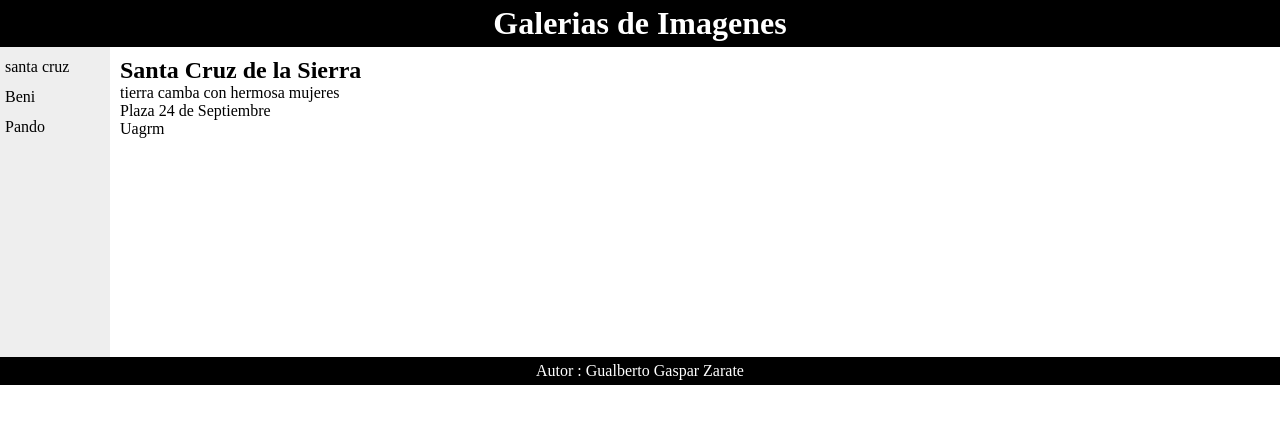
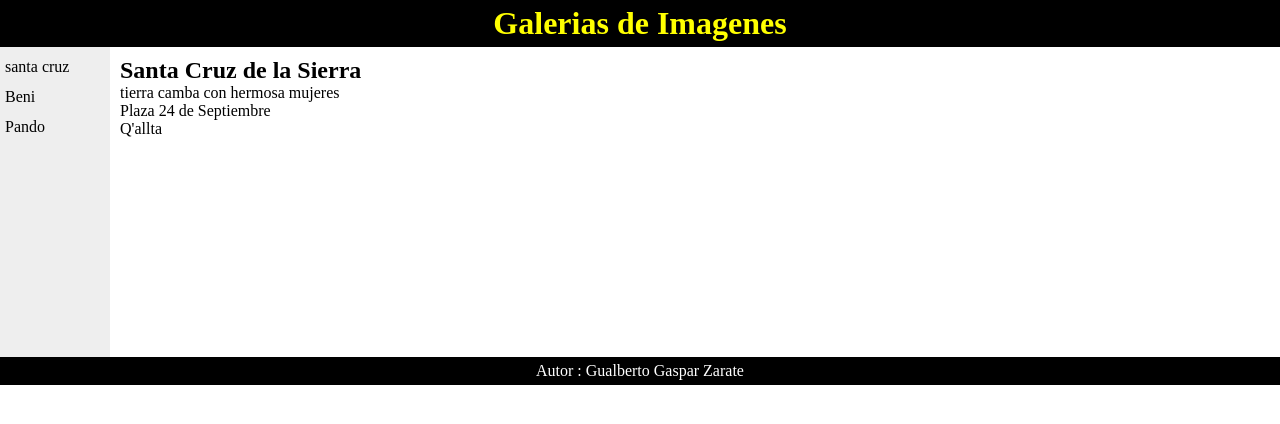
Before and after one commit to QalltaPasantia/practicas-html, a plain HTML site: page index.html in a window 1280 px wide. Drawn offline with Linux system fonts and the light colour scheme.

Commit message:
modifique estilos y parrafo

```diff
--- a/css/style.css
+++ b/css/style.css
@@ -4,7 +4,7 @@
 }
 header{
     background-color: black;
-    color: white;
+    color: yellow;
     text-align: center;
     padding: 5px;
 }
--- a/index.html
+++ b/index.html
@@ -16,7 +16,7 @@
 <h1>Santa Cruz de la Sierra</h1>
     <p> tierra camba con hermosa mujeres</p>
     <p> Plaza 24 de Septiembre</p>
-    <p> Uagrm</p>
+    <p> Q'allta</p>
 </section>
 
 
```
